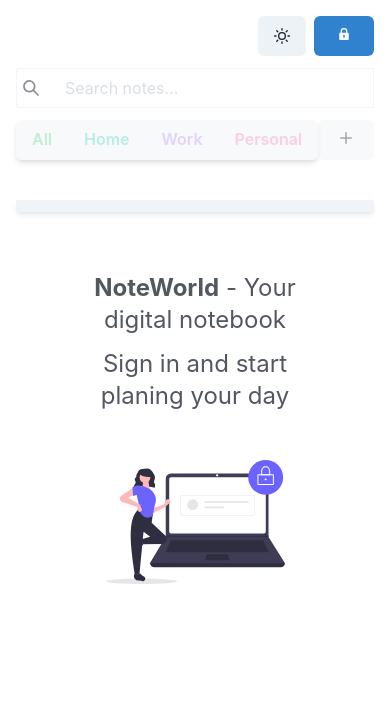
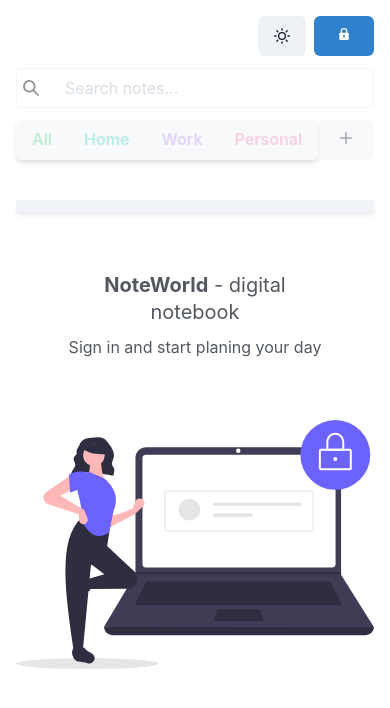
Before and after one commit to qjerap/note_app_client, a React (Create React App) app: page / in a window 390 px wide. Shown: the top 708 px of the page. Built offline with nearby package versions, Linux system fonts and the light colour scheme.

Commit message:
new svg for add-note, fixing svg size on mobile

```diff
--- a/src/App.js
+++ b/src/App.js
@@ -22,12 +22,12 @@
 function App() {
   const user = useSelector((state) => state.auth);
 
-
   return (
     <Container maxW="824px" p={[4, 8]}>
-
       <Flex justifyContent="space-between" alignItems="center" mb={[3, 6]}>
-        <Heading size="sm" fontWeight="500" opacity={0.75}>{user.profile.name}</Heading>
+        <Heading size="sm" fontWeight="500" opacity={0.75}>
+          {user.profile.name}
+        </Heading>
         <ButtonGroup>
           <ToggleThemeBtn />
           <AuthBtn />
@@ -48,17 +48,20 @@
       ) : (
         <Grid>
           <Heading
+            height="100px"
             margin={12}
             textAlign="center"
-            fontSize="2xl"
+            fontSize={["xl", "2xl"]}
             fontWeight="400"
             opacity={0.75}
           >
-            <strong>NoteWorld</strong> - Your digital notebook
-            <Box mt={3}>Sign in and start planing your day</Box>
+            <strong>NoteWorld</strong> - digital notebook
+            <Box mt={3} fontSize={["md", "2xl"]}>
+              Sign in and start planing your day
+            </Box>
           </Heading>
 
-          <Image src={loginSvg} m="auto" w="50%" />
+          <Image src={loginSvg} m="auto" w={["100%","60%"]} />
         </Grid>
       )}
     </Container>
--- a/src/components/Notes/Notes.js
+++ b/src/components/Notes/Notes.js
@@ -4,7 +4,7 @@
 import { fetchNotesAsync } from "../../Slices/notesSlice";
 import { Grid, Image, Center, Text, Heading } from "@chakra-ui/react";
 import searchSvg from "../../assets/search-image.svg";
-import emptySvg from "../../assets/add-note.svg";
+import emptySvg from "../../assets/add-note2.svg";
 
 const Notes = () => {
   const dispatch = useDispatch();
@@ -44,16 +44,17 @@
       {notes.length <= 0 && (
         <Grid placeContent="center">
           <Heading
+          height="100px"
             margin={12}
             textAlign="center"
-            fontSize="2xl"
+            fontSize={["xl","2xl"]}
             fontWeight="400"
             opacity={0.75}
           >
             Let's add our
             <strong> first note</strong>!
           </Heading>
-          <Image src={emptySvg} m="auto" />
+          <Image src={emptySvg} m="auto" w={["100%","60%"]}/>
         </Grid>
       )}
       {notes.length > 0 &&
@@ -89,9 +90,10 @@
           /* IF there is no notes MATCHING with the search bar input*/
           <Grid placeContent="center">
             <Heading
+            height="100px"
               margin={12}
               textAlign="center"
-              fontSize="2xl"
+              fontSize={["md","2xl"]}
               fontWeight="400"
               opacity={0.75}
             >
@@ -101,15 +103,17 @@
               </Text>{" "}
               »
             </Heading>
-            <Image src={searchSvg} m="auto" />
+            <Image src={searchSvg} m="auto"/>
           </Grid>
         ) : (
           /* IF there is no notes IN A SPECIFIC CATEGORY*/
           <Grid placeContent="center">
             <Heading
+            height="100px"
+
               margin={12}
               textAlign="center"
-              fontSize="2xl"
+              fontSize={["md","2xl"]}
               fontWeight="400"
               opacity={0.75}
             >
```
Also changed, not shown: src/assets/add-note2.svg (added).
